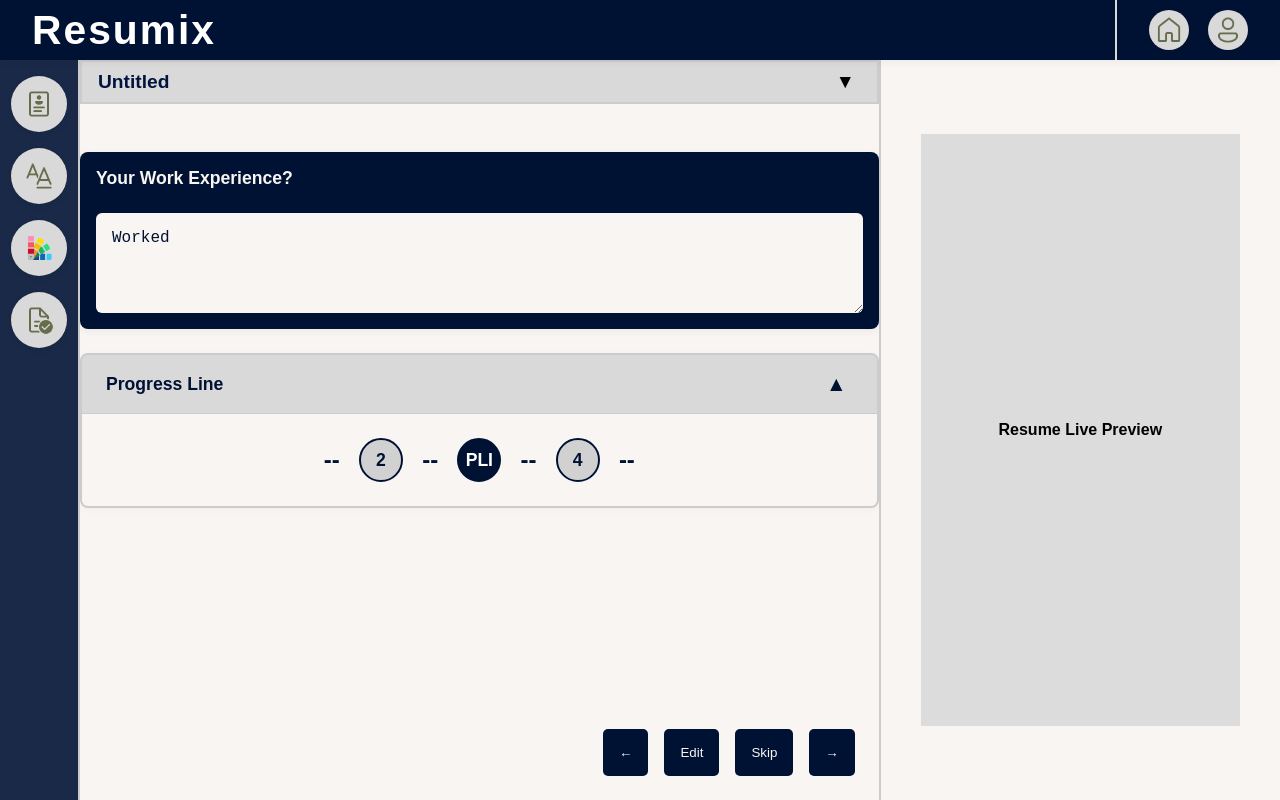
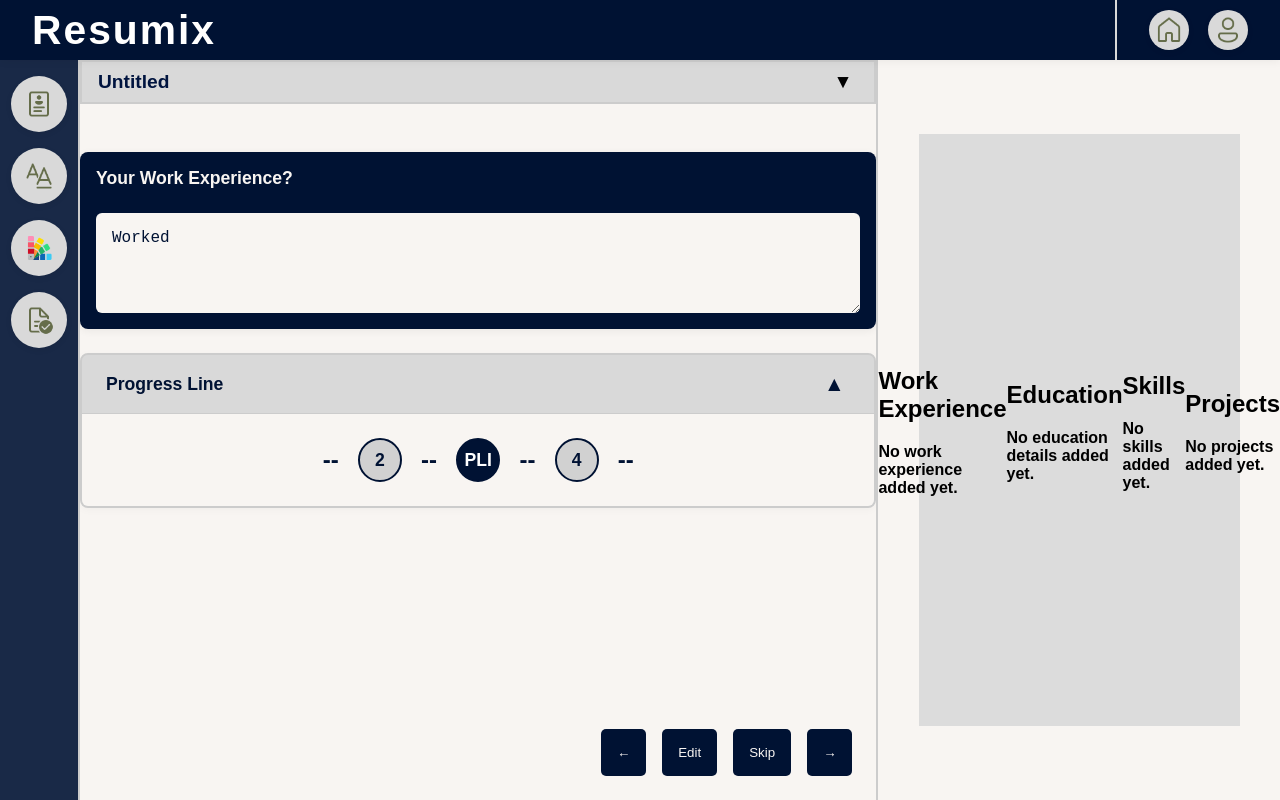
Before and after one commit to NafisaTasnimR/Resumix, a React (Create React App) app in the folder frontend/: page / in a window 1280 px wide. Built offline with nearby package versions, Linux system fonts and the light colour scheme.

Commit message:
Add Preview.jsx and adjust with necessary elements
Signed-off-by: nafisa <nafisatasnim8855@gmail.com>

```diff
--- a/frontend/src/Preview.jsx
+++ b/frontend/src/Preview.jsx
@@ -1,8 +1,26 @@
-import React from 'react';
+import React from "react";
 
-const Preview = () => (
+const Preview = ({ title, answers = [] }) => (
   <div className="preview">
-    <div className="preview-box">Resume Live Preview</div>
+    <div className="preview-box">
+      <h1 className="resume-title">{title}</h1>
+      <section>
+        <h2>Work Experience</h2>
+        <p>{answers[0]?.trim() ? answers[0] : <span className="placeholder">No work experience added yet.</span>}</p>
+      </section>
+      <section>
+        <h2>Education</h2>
+        <p>{answers[1]?.trim() ? answers[1] : <span className="placeholder">No education details added yet.</span>}</p>
+      </section>
+      <section>
+        <h2>Skills</h2>
+        <p>{answers[2]?.trim() ? answers[2] : <span className="placeholder">No skills added yet.</span>}</p>
+      </section>
+      <section>
+        <h2>Projects</h2>
+        <p>{answers[3]?.trim() ? answers[3] : <span className="placeholder">No projects added yet.</span>}</p>
+      </section>
+    </div>
   </div>
 );
 
```
